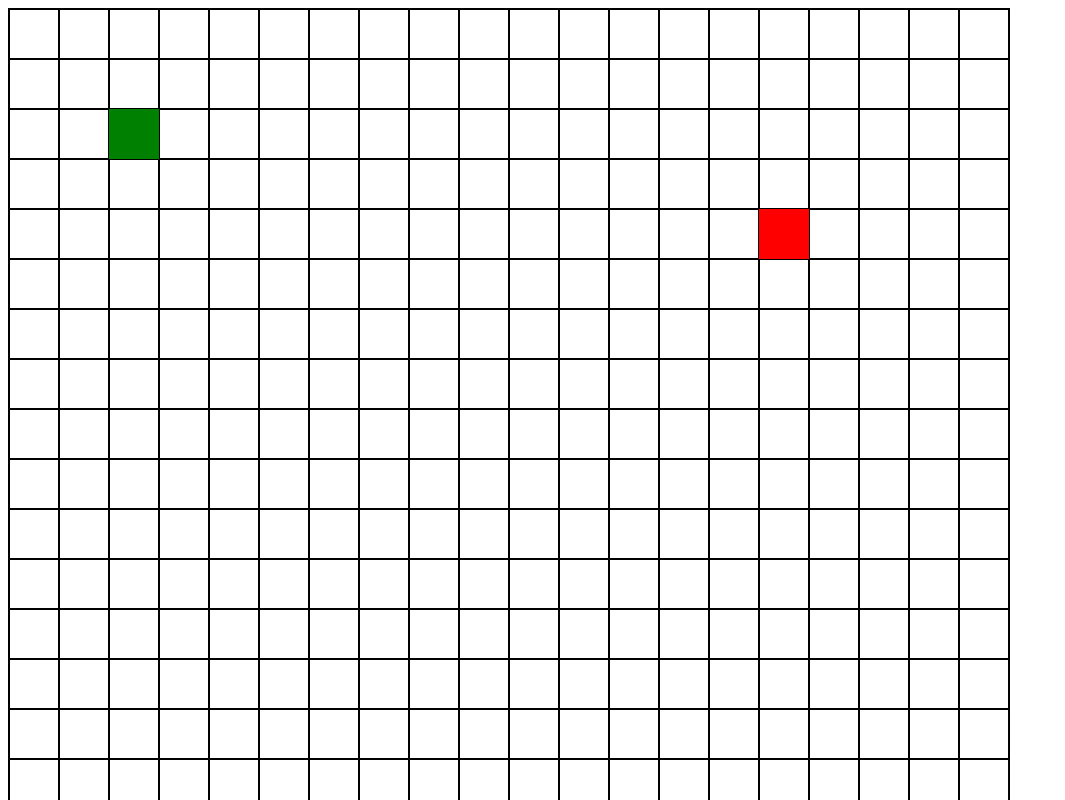
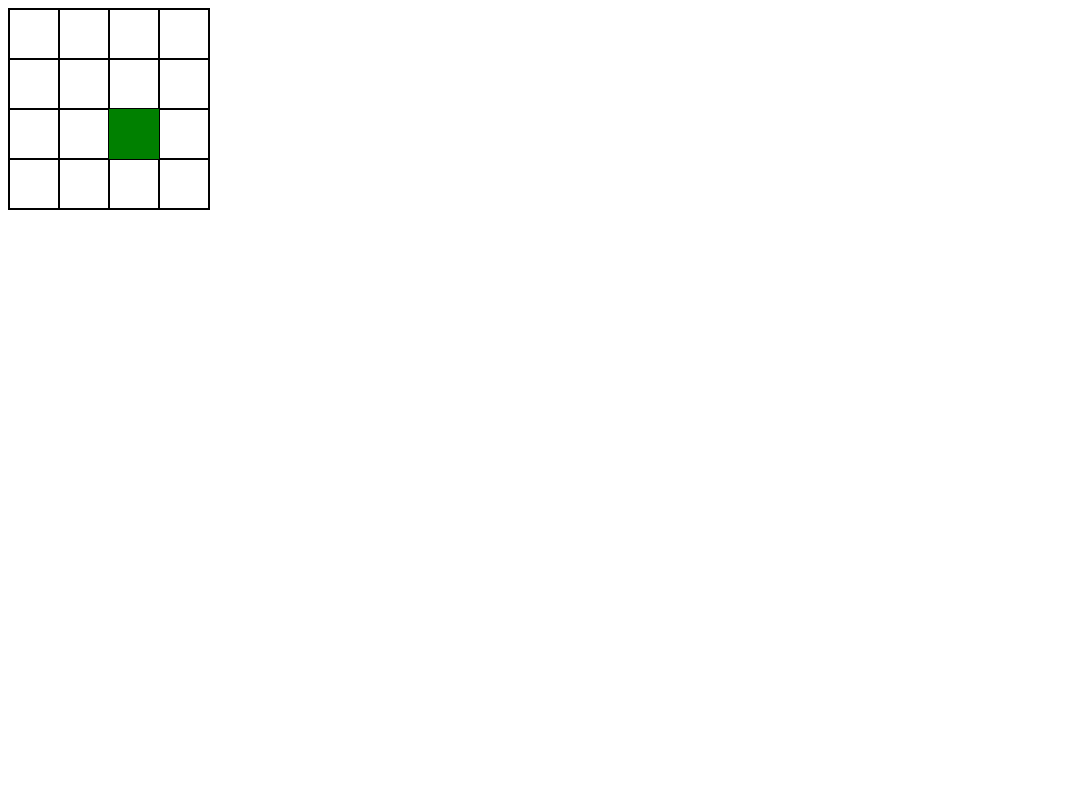
Before and after one commit to m0rtaza/Pathfinding, a plain HTML site: page index.html in a window 1280 px wide. Shown: the top 800 px of the page, without its empty margins (0-1065 px from the left). Drawn offline with Linux system fonts and the light colour scheme.

Commit message:
chore: clean up

```diff
--- a/index.js
+++ b/index.js
@@ -11,15 +11,14 @@ const ROWS = CANVAS_WIDTH / SQUARE_LENGTH;
 const COLUMNS = CANVAS_HEIGHT / SQUARE_LENGTH;
 const SQUARES = ROWS * COLUMNS;
 
-// Config
+// Input
 const start = [2, 2];
 const target = [4, 15];
+const rows = 4;
+const columns = 4;
 
-const rows = 12;
-const columns = 12;
-
-canvas.width = CANVAS_WIDTH;
-canvas.height = CANVAS_HEIGHT;
+canvas.width = columns * SQUARE_LENGTH;
+canvas.height = rows * SQUARE_LENGTH;
 
 graph = {
     a: ['a', 'c'],
@@ -28,7 +27,7 @@ graph = {
 }
 
 
-function drawNodes() {
+function drawSquares() {
 
     for (let i = 0; i < ROWS; i++) {
         for (let j = 0; j < COLUMNS; j++) {
@@ -68,6 +67,6 @@ colorSquare = (row, column, type) => {
 
 
 
-drawNodes();
+drawSquares();
 colorSquare(start[0], start[1], 'start');
 colorSquare(target[0], target[1], 'target');
```
Also changed, not shown: index.html (+1 -3 lines).
